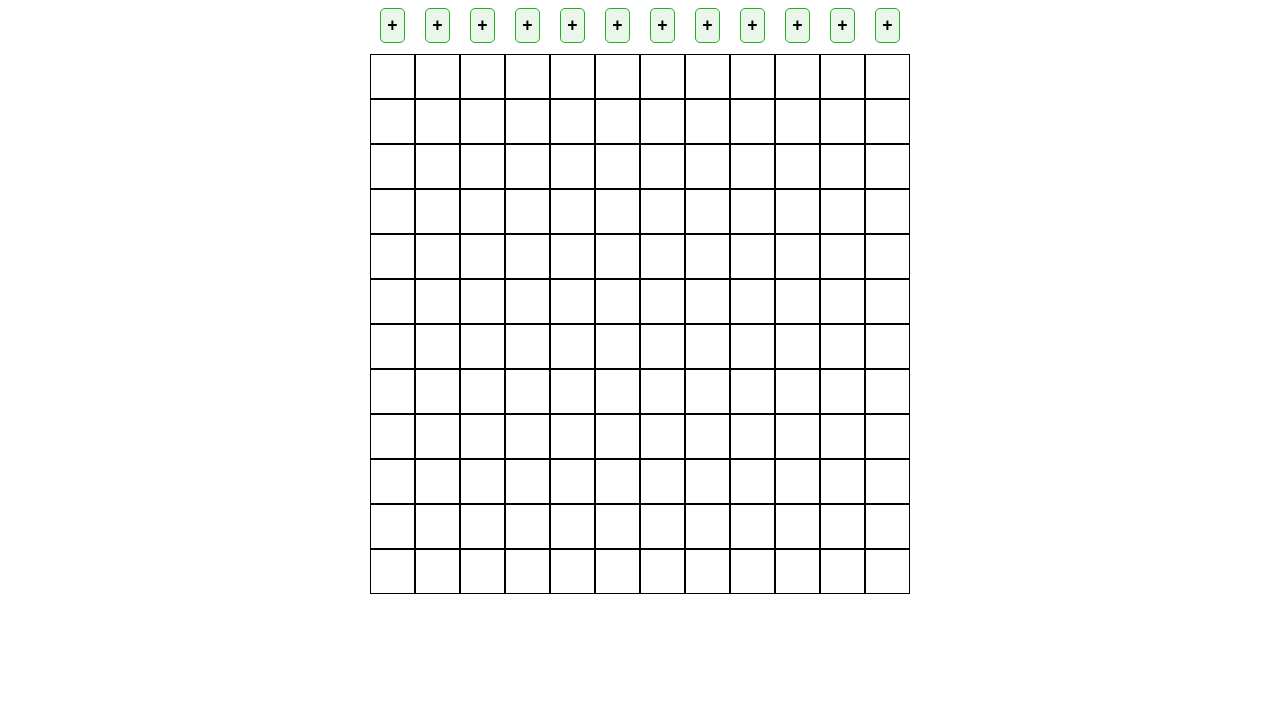
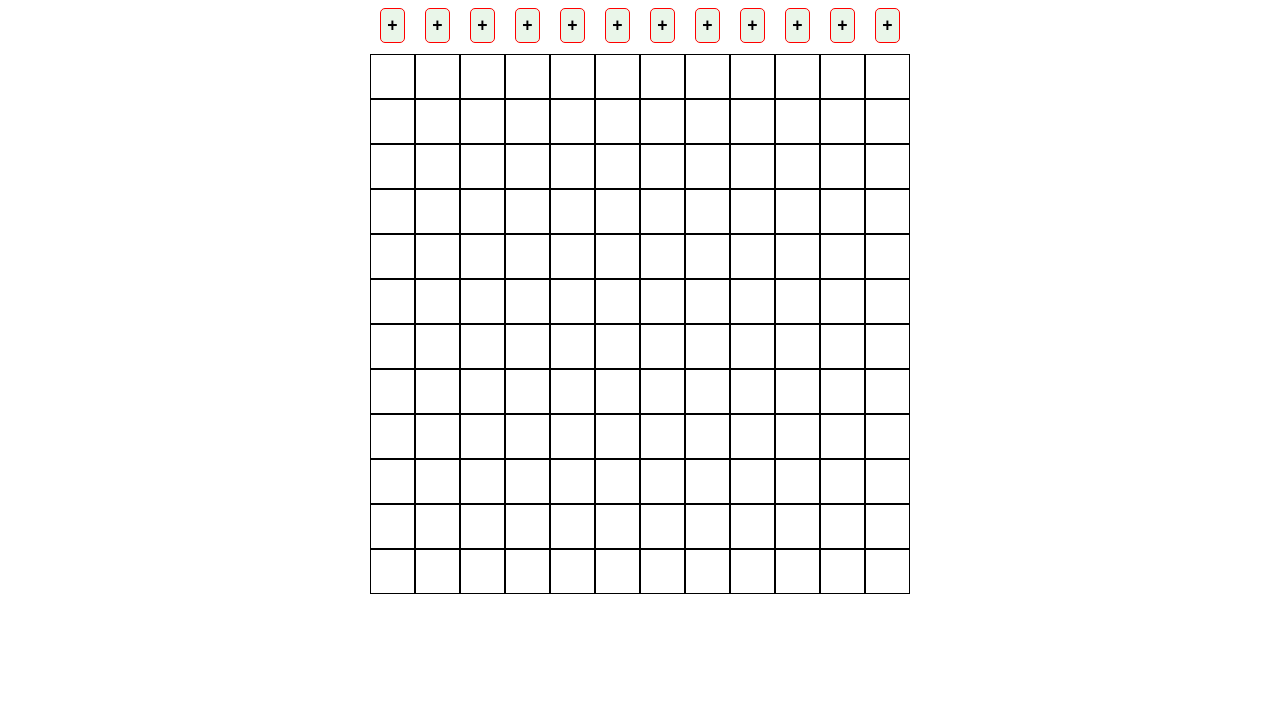
Before and after one commit to wurde/four-dots, a website: page 1-vanilla/index.html in a window 1280 px wide. Shown: the part 91-800 px from the top of the page. Drawn offline with Linux system fonts and the light colour scheme.

Commit message:
Sample custom event

```diff
--- a/1-vanilla/index.html
+++ b/1-vanilla/index.html
@@ -17,18 +17,22 @@
       <table class="board">
         <thead>
           <tr>
-            <th><button class="add-dot-btn" onclick="addDot(1)">+</button></th>
-            <th><button class="add-dot-btn" onclick="addDot(2)">+</button></th>
-            <th><button class="add-dot-btn" onclick="addDot(3)">+</button></th>
-            <th><button class="add-dot-btn" onclick="addDot(4)">+</button></th>
-            <th><button class="add-dot-btn" onclick="addDot(5)">+</button></th>
-            <th><button class="add-dot-btn" onclick="addDot(6)">+</button></th>
-            <th><button class="add-dot-btn" onclick="addDot(7)">+</button></th>
-            <th><button class="add-dot-btn" onclick="addDot(8)">+</button></th>
-            <th><button class="add-dot-btn" onclick="addDot(9)">+</button></th>
-            <th><button class="add-dot-btn" onclick="addDot(10)">+</button></th>
-            <th><button class="add-dot-btn" onclick="addDot(11)">+</button></th>
-            <th><button class="add-dot-btn" onclick="addDot(12)">+</button></th>
+            <!--
+              Gotchas: I have to pass event to have access to `event.target`.
+              This is especially important when trying to dispatch events.
+             -->
+            <th><button class="add-dot-btn" onclick="addDot(event)" data-col-index="1">+</button></th>
+            <th><button class="add-dot-btn" onclick="addDot(event)" data-col-index="2">+</button></th>
+            <th><button class="add-dot-btn" onclick="addDot(event)" data-col-index="3">+</button></th>
+            <th><button class="add-dot-btn" onclick="addDot(event)" data-col-index="4">+</button></th>
+            <th><button class="add-dot-btn" onclick="addDot(event)" data-col-index="5">+</button></th>
+            <th><button class="add-dot-btn" onclick="addDot(event)" data-col-index="6">+</button></th>
+            <th><button class="add-dot-btn" onclick="addDot(event)" data-col-index="7">+</button></th>
+            <th><button class="add-dot-btn" onclick="addDot(event)" data-col-index="8">+</button></th>
+            <th><button class="add-dot-btn" onclick="addDot(event)" data-col-index="9">+</button></th>
+            <th><button class="add-dot-btn" onclick="addDot(event)" data-col-index="10">+</button></th>
+            <th><button class="add-dot-btn" onclick="addDot(event)" data-col-index="11">+</button></th>
+            <th><button class="add-dot-btn" onclick="addDot(event)" data-col-index="12">+</button></th>
           </tr>
         </thead>
         <tbody>
--- a/1-vanilla/index.js
+++ b/1-vanilla/index.js
@@ -6,8 +6,11 @@ function sayHello() {
   alert("Hello");
 }
 
-function addDot(colIndex) {
-  alert(colIndex);
+function addDot(e) {
+  let target = e.target;
+  let colIndex = target.dataset.colIndex;
+  let buildEvent = new CustomEvent("build", { detail: colIndex });
+  target.dispatchEvent(buildEvent);
 }
 
 /**
@@ -24,7 +27,14 @@ function initGameState() {
   for (let i = 0; i < 12; i++) {
     state["board"].push(new Array(12));
   }
-  console.log(state["board"].length)
+
+  let btns = document.querySelectorAll(".add-dot-btn");
+  for (let i = 0; i < btns.length; i++) {
+    btns[i].style.border = '1px solid red';
+    btns[i].addEventListener("build", e => {
+      alert(JSON.stringify(e.detail));
+    });
+  }
 }
 
 document.addEventListener("DOMContentLoaded", initGameState);
```
